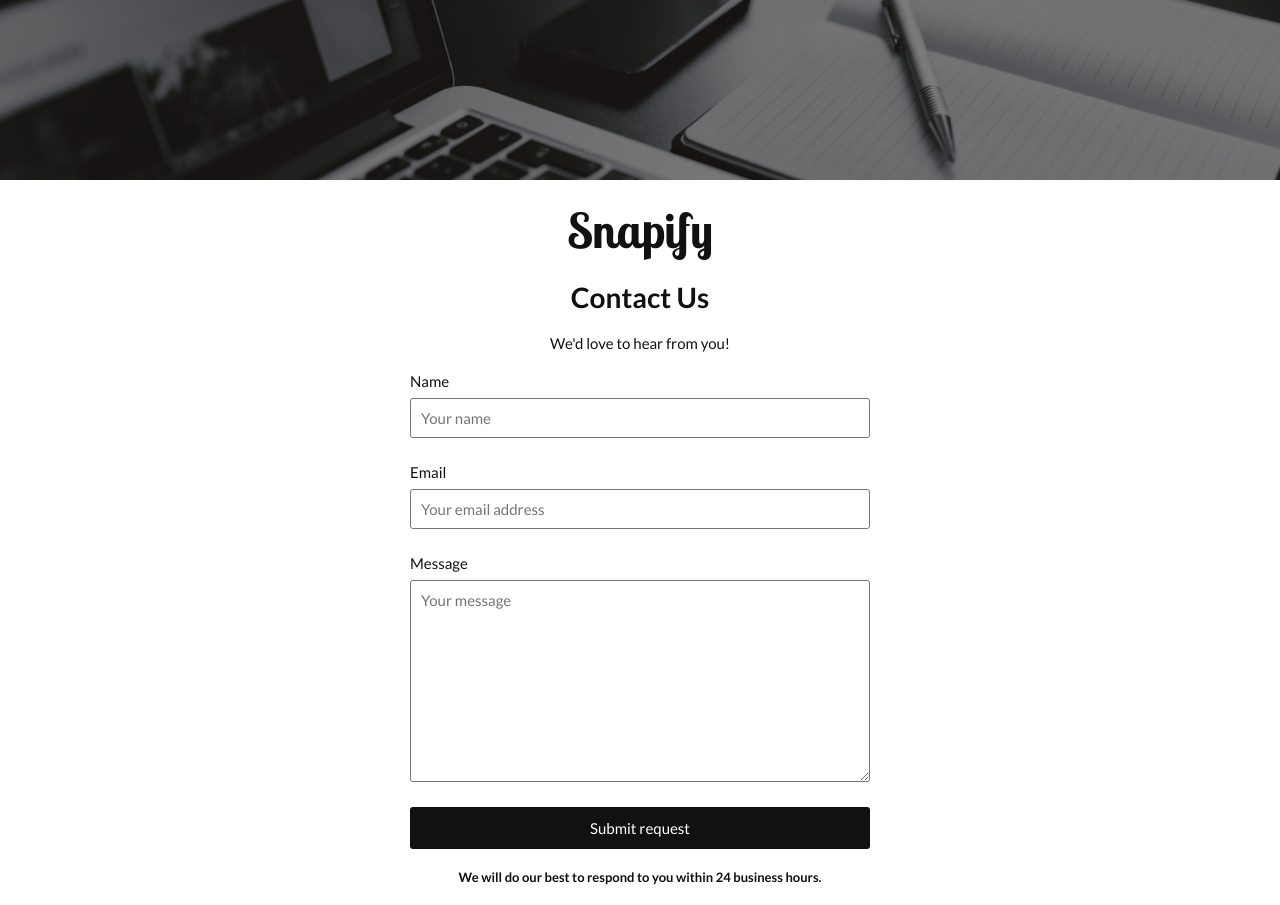
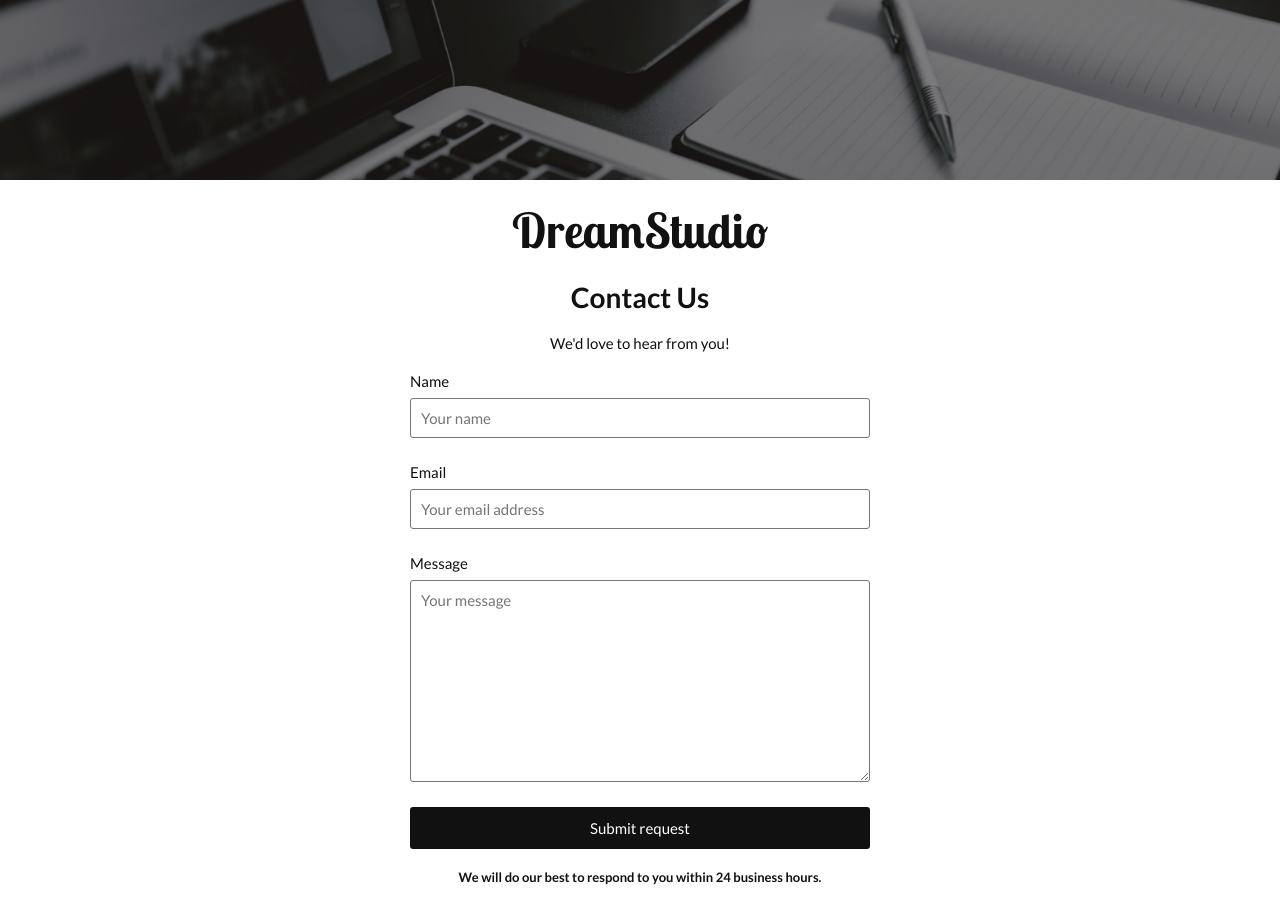
Before and after one commit to poojasharma68/Dream-Studio, a website built with Parcel: page contact_us.html in a window 1280 px wide. Built offline with nearby package versions, Linux system fonts and the light colour scheme.

Commit message:
Update contact_us.html

```diff
--- a/contact_us.html
+++ b/contact_us.html
@@ -4,7 +4,7 @@
     <meta charset="UTF-8">
     <meta http-equiv="X-UA-Compatible" content="IE=edge">
     <meta name="viewport" content="width=device-width, initial-scale=1.0">
-    <title>Contact Us | Snapify</title>
+    <title>Contact Us | DreamStudio</title>
     <link rel="stylesheet" href="css/contact_us_styles.css">
 
     <link rel="preconnect" href="https://fonts.googleapis.com">
@@ -31,7 +31,7 @@
 
     <section class="container">
         <div class="branding">
-            Snapify
+            DreamStudio
         </div>
 
         <div class="contact-us">
```
